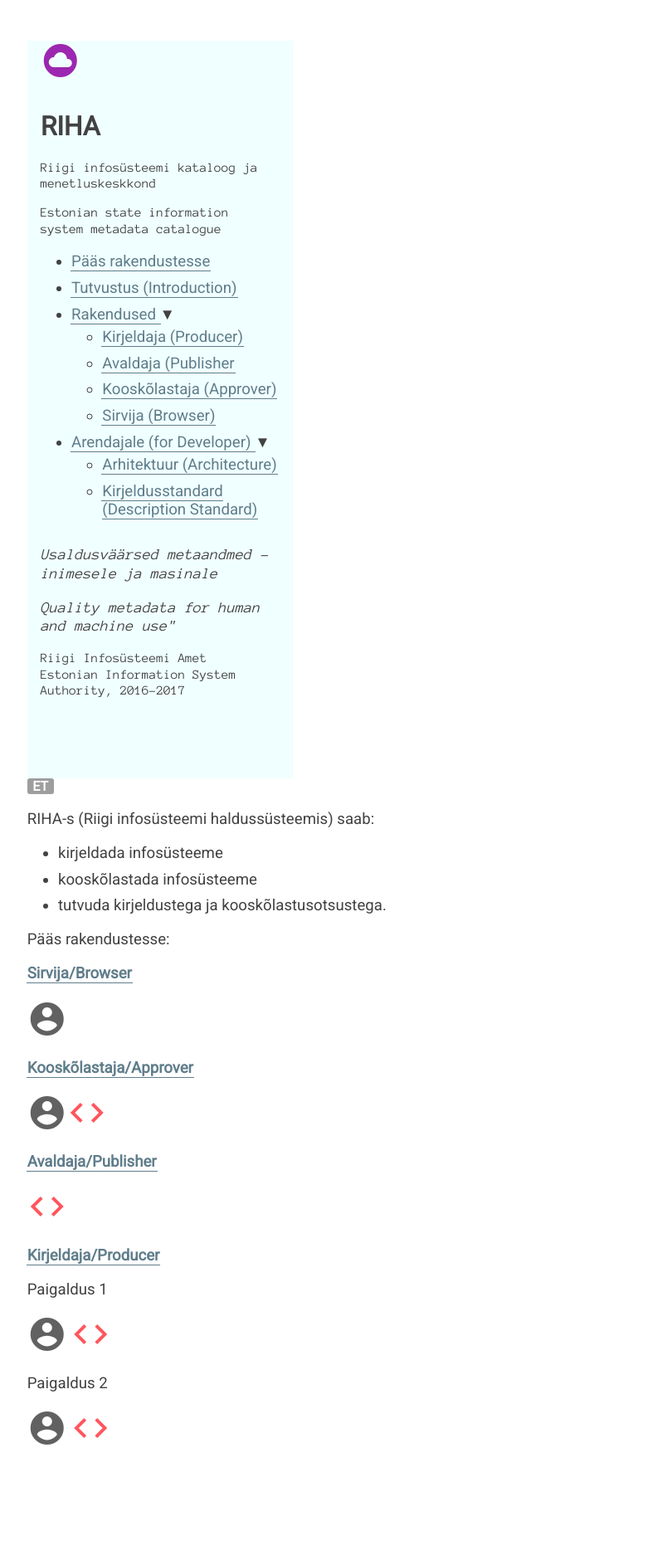
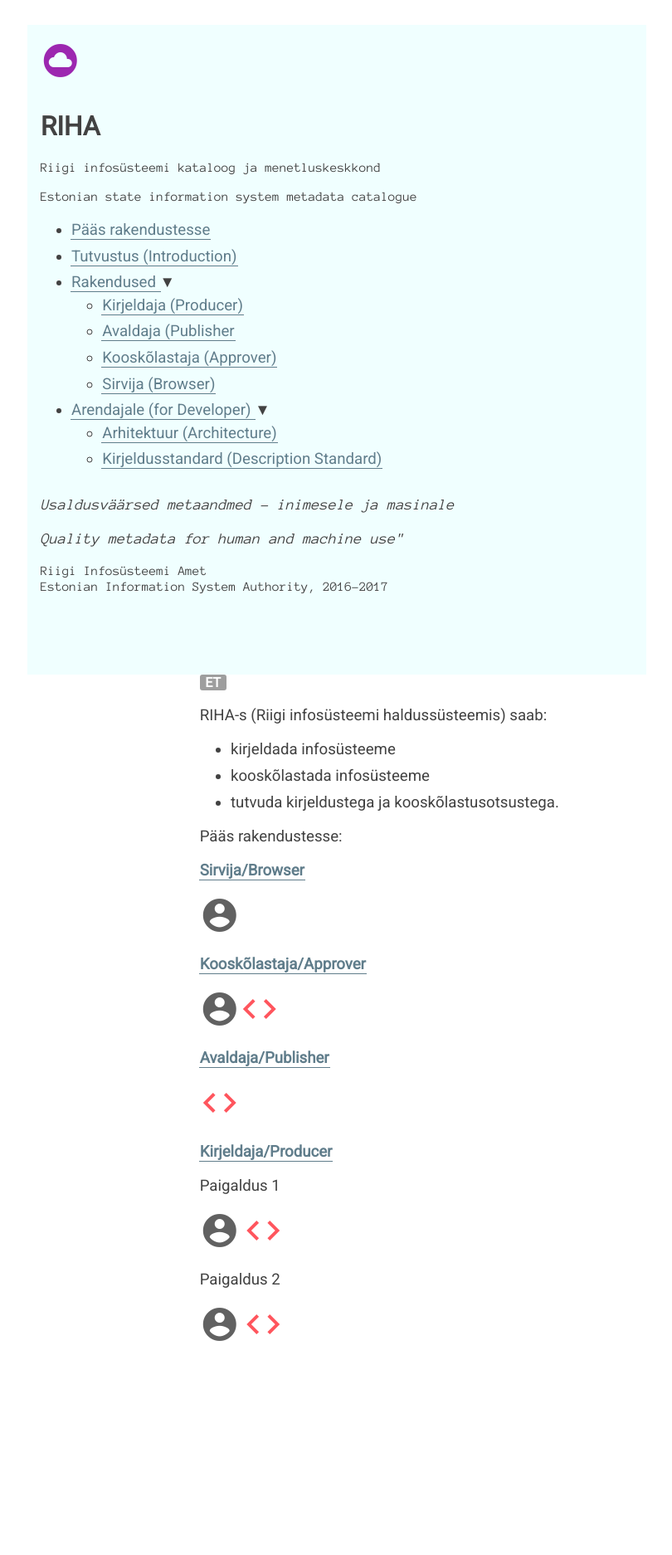
Before and after one commit to e-gov/RIHA-Index, a Jekyll site: the page built from index.md, in a window 1280 px wide. Shown: the whole page at 83% size, without its empty margins (261-1071 px from the left). Built offline with Jekyll 4.4.1, drawn with Linux system fonts in a browser that asks for light colours; after the commit the page ends 1749 px from its top, so only the background shows below that.

Commit message:
Lisandus

```diff
--- a/_layouts/IT.html
+++ b/_layouts/IT.html
@@ -18,11 +18,11 @@
   </head>
   <body onload='init()'>
     <!-- Flexbox -->
-    <div id='container'>
+    <div id='Container'>
 
       {% include Riba.html %}
 
-      <div class='Tekst'>
+      <div id='Tekst'>
         {{ content }}
       </div>
     </div>
```
